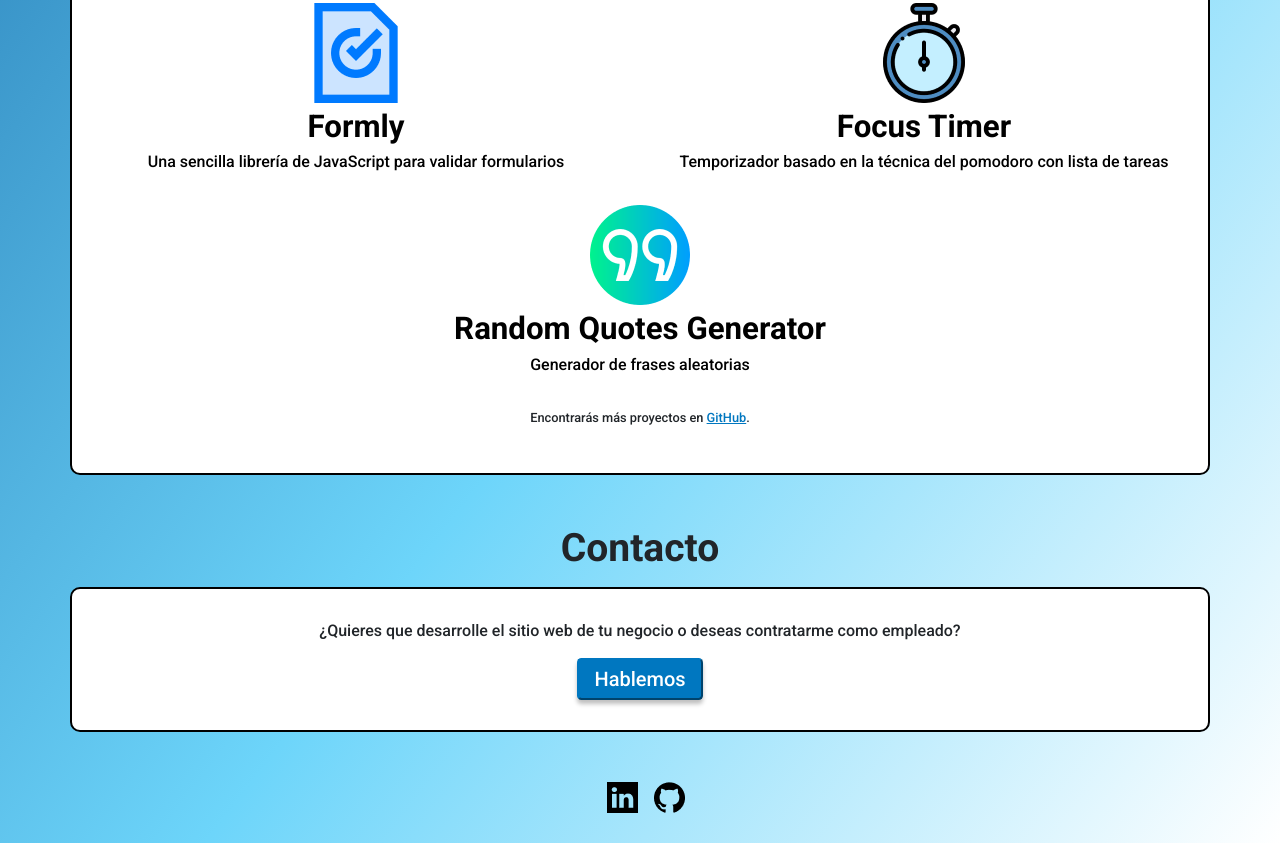
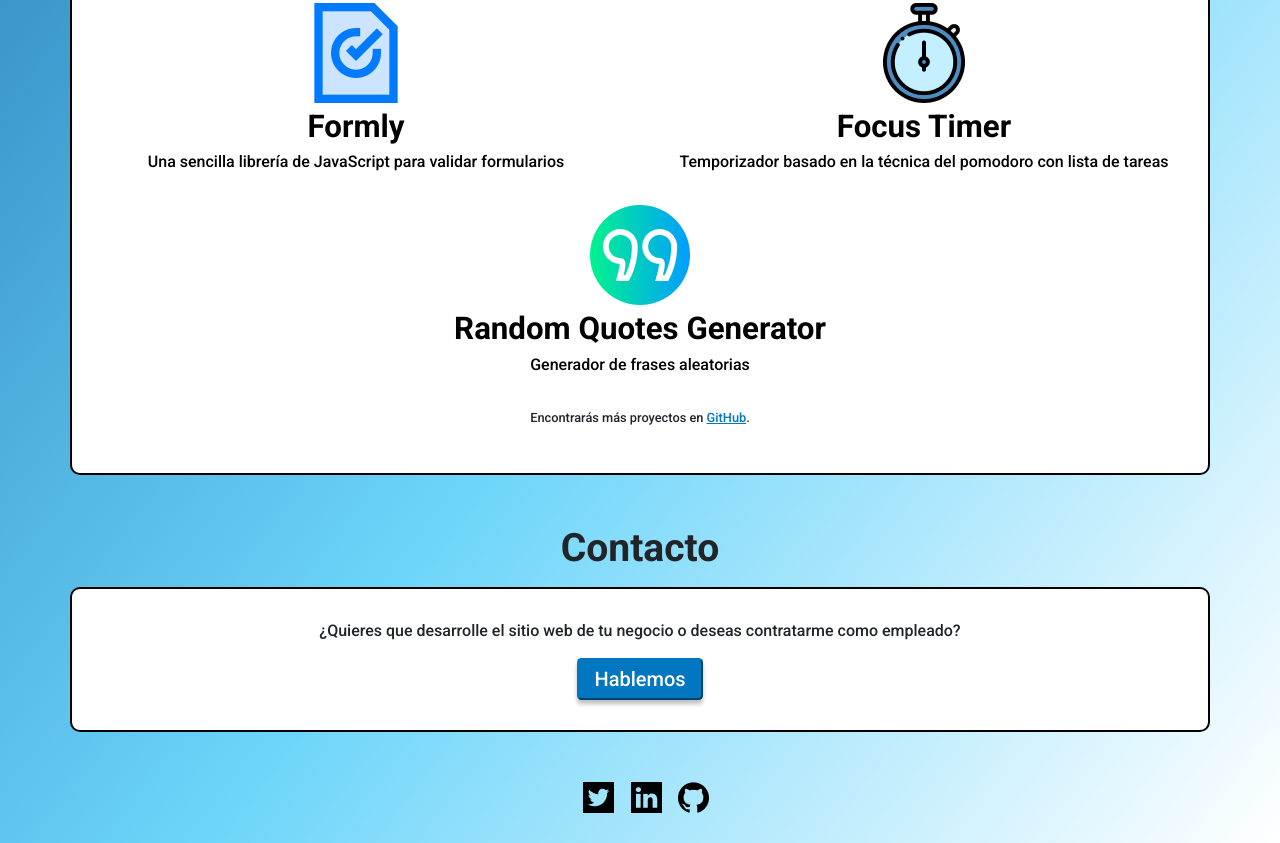
Before and after one commit to dlcastillop/danielcastillo.com, a plain HTML site: page index.html in a window 1280 px wide. Shown: the part 382-1225 px from the top of the page. Drawn offline with nearby package versions, Linux system fonts and the light colour scheme.

Commit message:
Enlace a Twitter

```diff
--- a/index.html
+++ b/index.html
@@ -218,6 +218,9 @@
       </section>
 
       <footer>
+        <a href="https://twitter.com/dlcastillop" target="_blank">
+          <img src="./images/twitter-icono.png" alt="Icono de Twitter" />
+        </a>
         <a href="https://linkedin.com/in/dlcastillop" target="_blank">
           <img src="./images/linkedin-icono.png" alt="Icono de Linkedin" />
         </a>
```
Also changed, not shown: images/twitter-icono.png (added).
